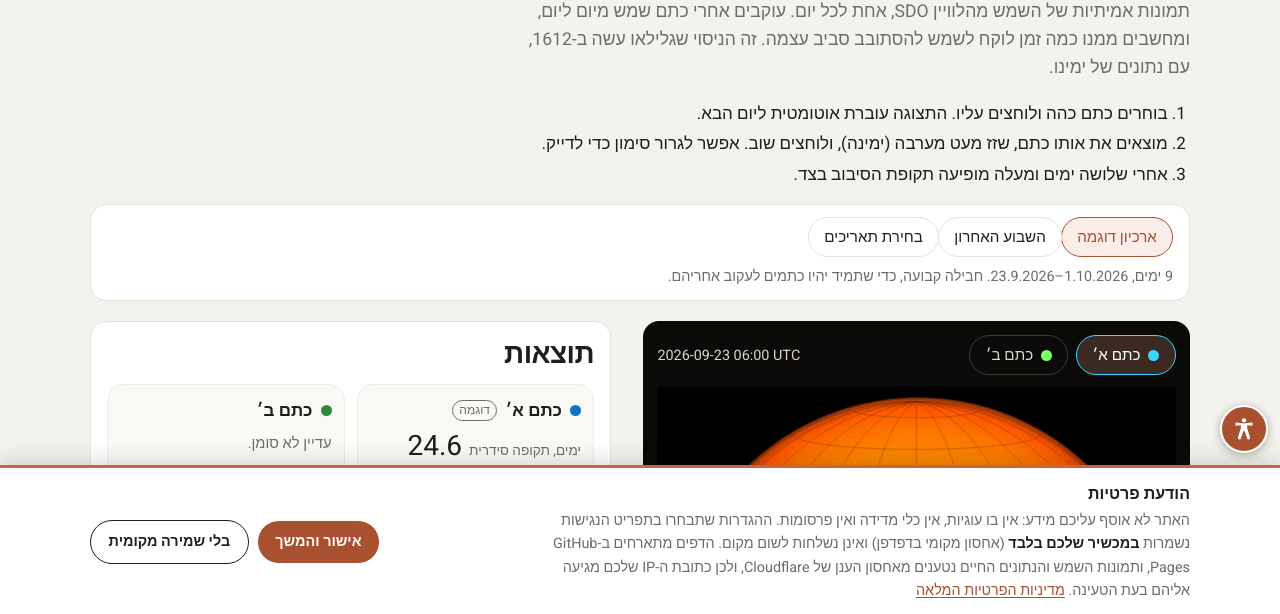
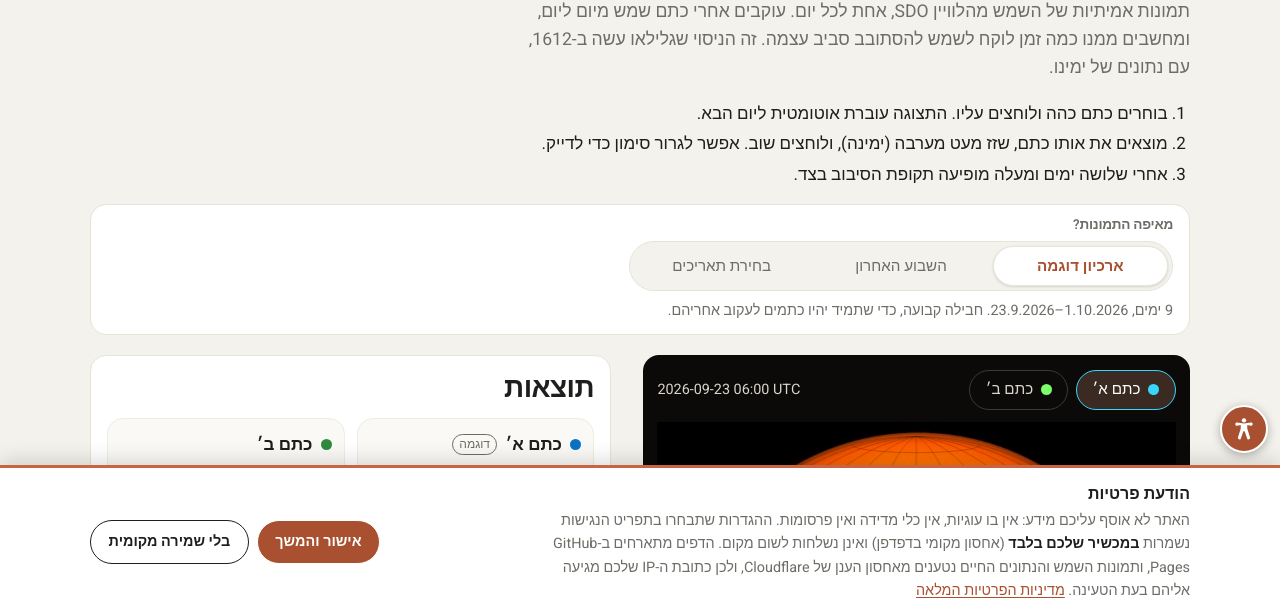
Before and after one commit to nadaval56/sunspots, an Astro site in the folder site/: page /lab in a window 1280 px wide. Shown: the part 184-798 px from the top of the page. Built offline with nearby package versions, Linux system fonts and the light colour scheme; Astro itself is replaced by a stand-in of ours.

Commit message:
Earth drag follows the finger; lab source selector; wavelength note above the photo (#9)
* Earth drag: follow the finger on phones (touch-action on the svg), no frame lag, no halo

Co-Authored-By: Claude Opus 5.5 <noreply@anthropic.com>
Claude-Session: https://claude.ai/code/session_013iJvn8CusXMxTpvSx1vfWd

* Lab: image-source selector as one segmented track, short labels on phones

Co-Authored-By: Claude Opus 5.5 <noreply@anthropic.com>
Claude-Session: https://claude.ai/code/session_013iJvn8CusXMxTpvSx1vfWd

* Home: wavelength note under the arrows, above the photo, in a fixed-height box

Co-Authored-By: Claude Opus 5.5 <noreply@anthropic.com>
Claude-Session: https://claude.ai/code/session_013iJvn8CusXMxTpvSx1vfWd

---------

Co-authored-by: Claude <noreply@anthropic.com>

```diff
--- a/site/src/pages/lab.astro
+++ b/site/src/pages/lab.astro
@@ -24,12 +24,12 @@ const base = import.meta.env.BASE_URL.replace(/\/?$/, "/");
     </header>
 
     <section class="source panel" aria-labelledby="source-title">
-      <h2 id="source-title" class="visually-hidden">מקור התמונות</h2>
+      <h2 id="source-title" class="source-title">מאיפה התמונות?</h2>
       <div class="source-row">
         <div class="seg" role="group" aria-label="מקור התמונות">
-          <button type="button" data-mode="archive" aria-pressed="true">ארכיון דוגמה</button>
-          <button type="button" data-mode="week" aria-pressed="false">השבוע האחרון</button>
-          <button type="button" data-mode="range" aria-pressed="false">בחירת תאריכים</button>
+          <button type="button" data-mode="archive" aria-pressed="true" aria-label="ארכיון דוגמה"><span class="long">ארכיון דוגמה</span><span class="short" aria-hidden="true">דוגמה</span></button>
+          <button type="button" data-mode="week" aria-pressed="false" aria-label="השבוע האחרון"><span class="long">השבוע האחרון</span><span class="short" aria-hidden="true">השבוע</span></button>
+          <button type="button" data-mode="range" aria-pressed="false" aria-label="בחירת תאריכים"><span class="long">בחירת תאריכים</span><span class="short" aria-hidden="true">לפי תאריך</span></button>
         </div>
         <label class="range-pick" id="range-pick" hidden>
           14 ימים החל מ-
@@ -254,18 +254,60 @@ v_spot ≈ 2π·695,700 km / 25.4 d ≈ 2.0 km/s</pre>
     padding: 0.75rem 1rem;
     margin-bottom: 1.25rem;
   }
+  .source-title {
+    margin: 0 0 0.5rem;
+    font-size: 0.85rem;
+    font-weight: 600;
+    color: var(--muted);
+  }
   .source-row {
     display: flex;
     flex-wrap: wrap;
     align-items: center;
     gap: 0.75rem 1.25rem;
   }
+  /* One track with three equal segments; the chosen one is lifted out of it. */
   .seg {
-    display: inline-flex;
-    flex-wrap: wrap;
+    display: grid;
+    grid-template-columns: repeat(3, minmax(0, 1fr));
+    gap: 0.25rem;
+    padding: 0.25rem;
+    flex: 1 1 26rem;
+    max-width: 34rem;
+    background: var(--bg);
+    border: 1px solid var(--border);
+    border-radius: 999px;
   }
   .seg button {
-    margin-inline-end: -1px;
+    border: 1px solid transparent;
+    background: transparent;
+    color: var(--muted);
+    padding: 0.45em 0.6em;
+    min-height: 2.5rem;
+    line-height: 1.2;
+    text-wrap: balance;
+  }
+  .seg button:hover {
+    color: var(--text);
+    border-color: transparent;
+  }
+  .seg button[aria-pressed="true"] {
+    background: var(--surface);
+    border-color: var(--border);
+    color: var(--accent);
+    font-weight: 600;
+    box-shadow: 0 1px 3px rgb(0 0 0 / 0.12);
+  }
+  .seg .short {
+    display: none;
+  }
+  @media (max-width: 420px) {
+    .seg .long {
+      display: none;
+    }
+    .seg .short {
+      display: inline;
+    }
   }
   .range-pick {
     display: inline-flex;
--- a/site/src/styles/global.css
+++ b/site/src/styles/global.css
@@ -218,6 +218,10 @@ button[aria-pressed="true"] {
 
 #overlay { pointer-events: none; overflow: visible; }
 #overlay.interactive .earth { pointer-events: auto; }
+/* touch-action is read from the nearest box, the <svg>, not from shapes inside
+   it. Without this a phone starts scrolling the page and cancels the drag. The
+   overlay has pointer-events: none, so touches elsewhere still reach the photo. */
+#overlay.interactive { touch-action: none; }
 
 .region-marker .ring-halo { fill: none; stroke: rgba(0, 0, 0, 0.75); stroke-width: 7; }
 .region-marker .ring { fill: none; stroke: var(--track-1); stroke-width: 3; }
@@ -231,9 +235,8 @@ button[aria-pressed="true"] {
   stroke-width: 5px;
 }
 
-.earth { cursor: grab; touch-action: none; outline: none; }
+.earth { cursor: grab; outline: none; will-change: transform; }
 .earth.dragging { cursor: grabbing; }
-.earth-ring { fill: none; stroke: #bfe1ff; stroke-width: 2; stroke-dasharray: 4 4; opacity: 0.85; }
 .earth:focus-visible .earth-body { stroke: #fff; stroke-width: 3; }
 .earth-hit { fill: transparent; }
 .earth-body { fill: #2f7fe0; stroke: #bfe1ff; stroke-width: 1.5; }
```
Also changed, not shown: site/src/pages/index.astro (+17 -2 lines), site/src/scripts/home.ts (+7 -14 lines).
